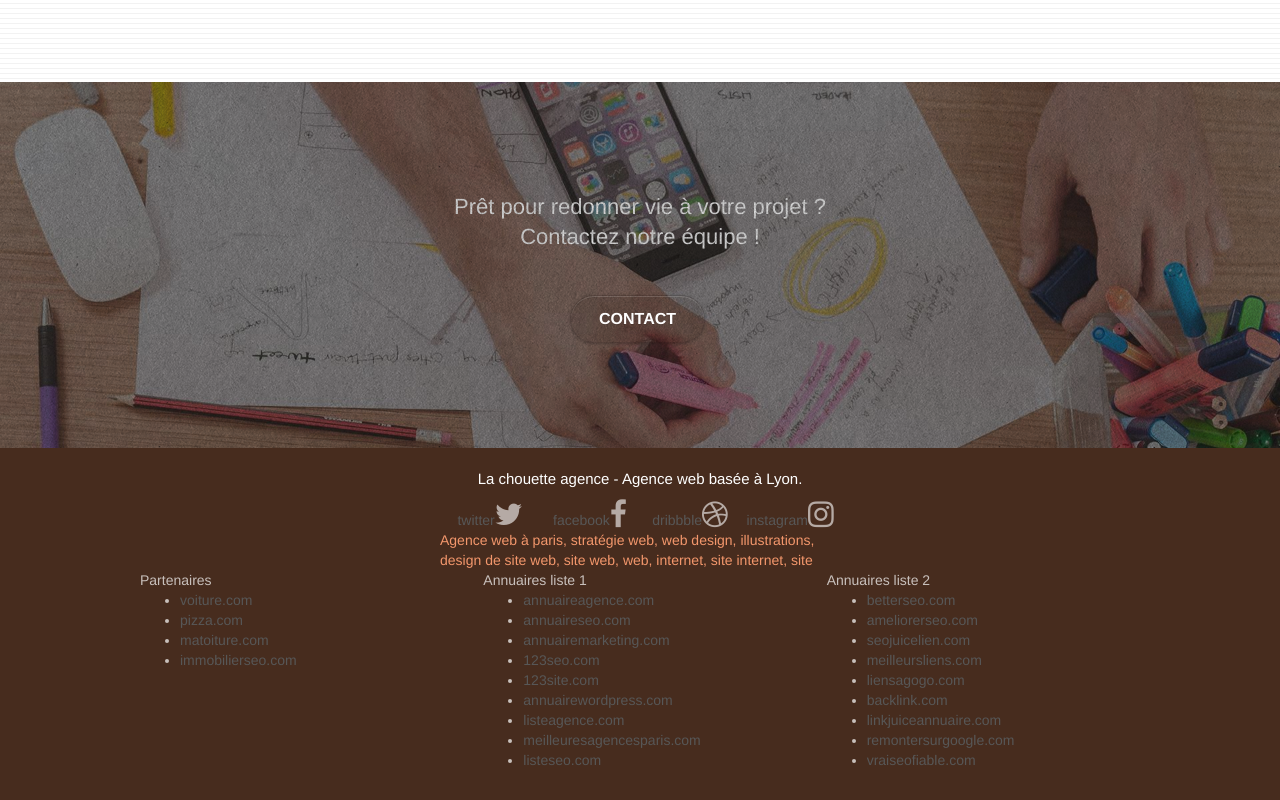
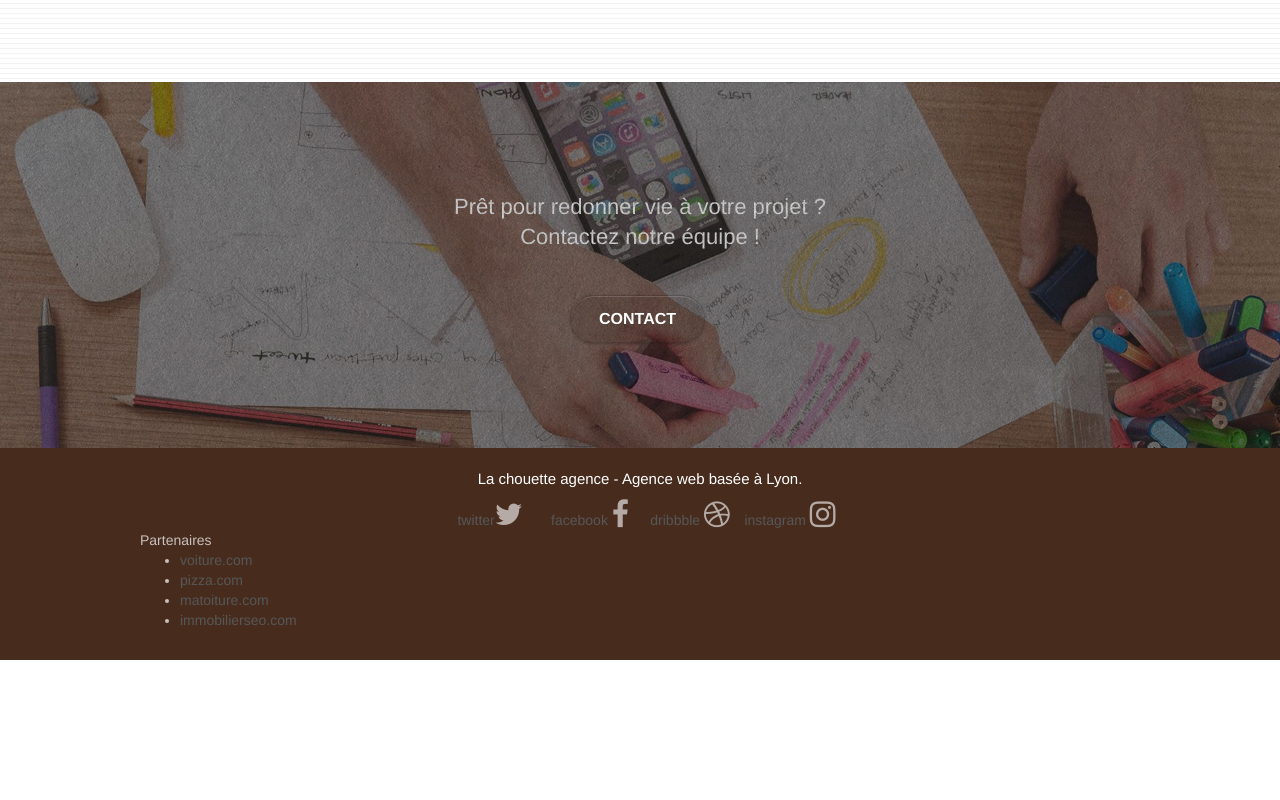
Before and after one commit to krissdel/chouetteafter, a plain HTML site: page index.html in a window 1280 px wide. Shown: the part 3065-3865 px from the top of the page. After the commit the page ends 3725 px from the top, so only its background shows below. Drawn offline with Linux system fonts and the light colour scheme; a web font is replaced by a local one.

Commit message:
annuaire

```diff
--- a/index.html
+++ b/index.html
@@ -249,20 +249,20 @@
 					</div>
 					<div class="col-sm-3">
 						<div class="text-center">
-							<a class="social" href="index.html">facebook<span class="fa fa-facebook icon-md"></span></a>
+							<a class="social" href="index.html"> facebook <span class="fa fa-facebook icon-md"></span></a>
 						</div>
 					</div>
 					<div class="col-sm-3">
 						<div class="text-center">
-							<a class="social" href="index.html">dribbble<span class="fa fa-dribbble icon-md"></span></a>
+							<a class="social" href="index.html"> dribbble <span class="fa fa-dribbble icon-md"></span></a>
 						</div>
 					</div>
 					<div class="col-sm-3">
 						<div class="text-center">
-							<a class="social" href="index.html">instagram<span class="fa fa-instagram icon-md"></span></a>
+							<a class="social" href="index.html"> instagram <span class="fa fa-instagram icon-md"></span></a>
 						</div>
 					</div>
-					<div class="keywords" style="color:#F3976C;">Agence web à paris, stratégie web, web design, illustrations, design de site web, site web, web, internet, site internet, site</div>
+
 				</div>
 				<div class="row">
 					<div class="col-sm-4">
@@ -274,34 +274,8 @@
 								<li><a href="immobilierseo.com">immobilierseo.com</a></li>
 							</ul>
 					</div>
-					<div class="col-sm-4">
-						Annuaires liste 1
-						<ul>
-							<li><a href="annuaireagence.com">annuaireagence.com</a></li>
-							<li><a href="annuaireseo.com">annuaireseo.com</a></li>
-							<li><a href="annuairemarketing.com">annuairemarketing.com</a></li>
-							<li><a href="123seoture.com">123seo.com</a></li>
-							<li><a href="123site.com">123site.com</a></li>
-							<li><a href="annuairewordpress.com">annuairewordpress.com</a></li>
-							<li><a href="listeagence.com">listeagence.com</a></li>
-							<li><a href="meilleuresagencesparis.com">meilleuresagencesparis.com</a></li>
-							<li><a href="listeseo.com">listeseo.com</a></li>
-						</ul>
-					</div>
-					<div class="col-sm-4">
-						Annuaires liste 2
-						<ul>
-							<li><a href="betterseo.com">betterseo.com</a></li>
-							<li><a href="ameliorerseo.com">ameliorerseo.com</a></li>
-							<li><a href="seojuicelien.com">seojuicelien.com</a></li>
-							<li><a href="meilleursliens.com">meilleursliens.com</a></li>
-							<li><a href="liensagogo.com">liensagogo.com</a></li>
-							<li><a href="backlink.com">backlink.com</a></li>
-							<li><a href="linkjuiceannuaire.com">linkjuiceannuaire.com</a></li>
-							<li><a href="remontersurgoogle.com">remontersurgoogle.com</a></li>
-							<li><a href="vraiseofiable.com">vraiseofiable.com</a></li>
-						</ul>
-					</div>
+
+
 				</div>
 			</div>
 		</div>
```
